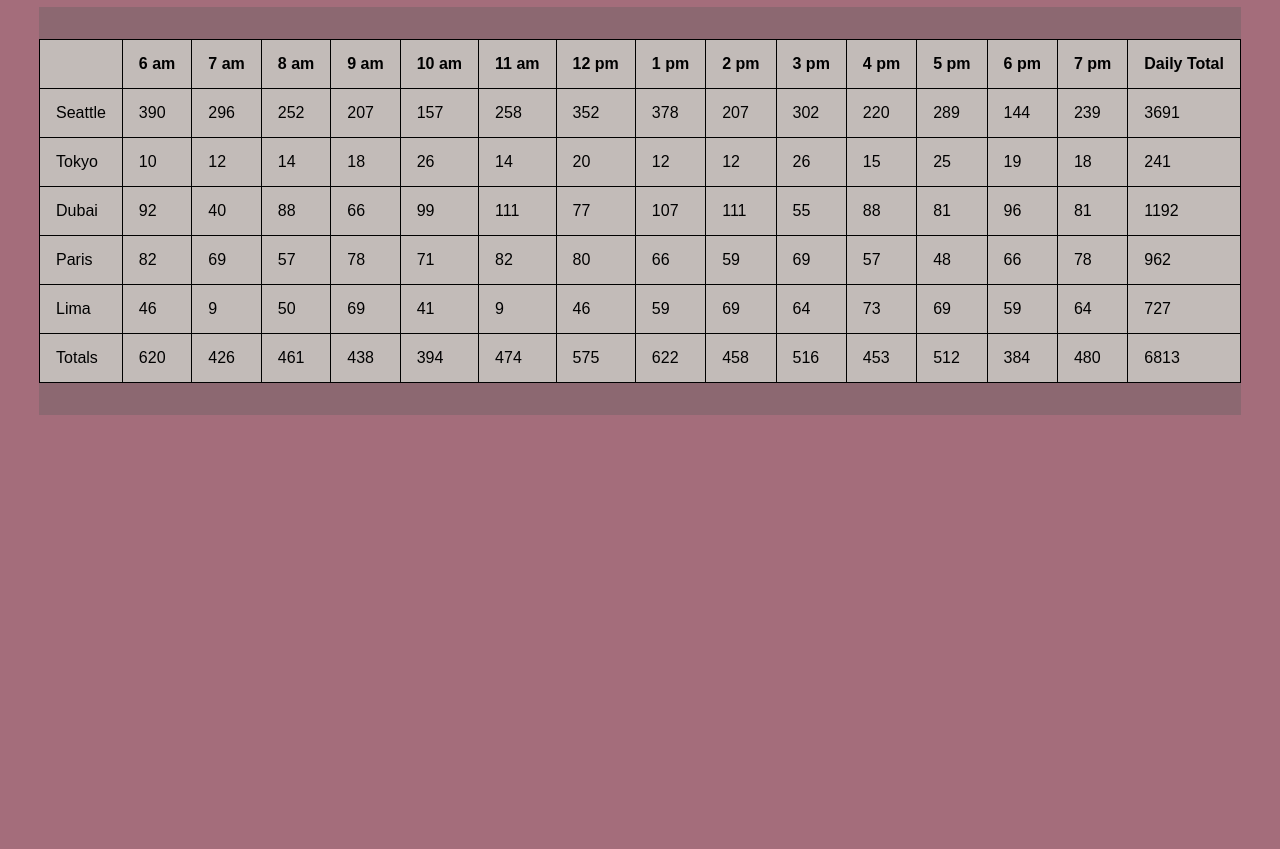
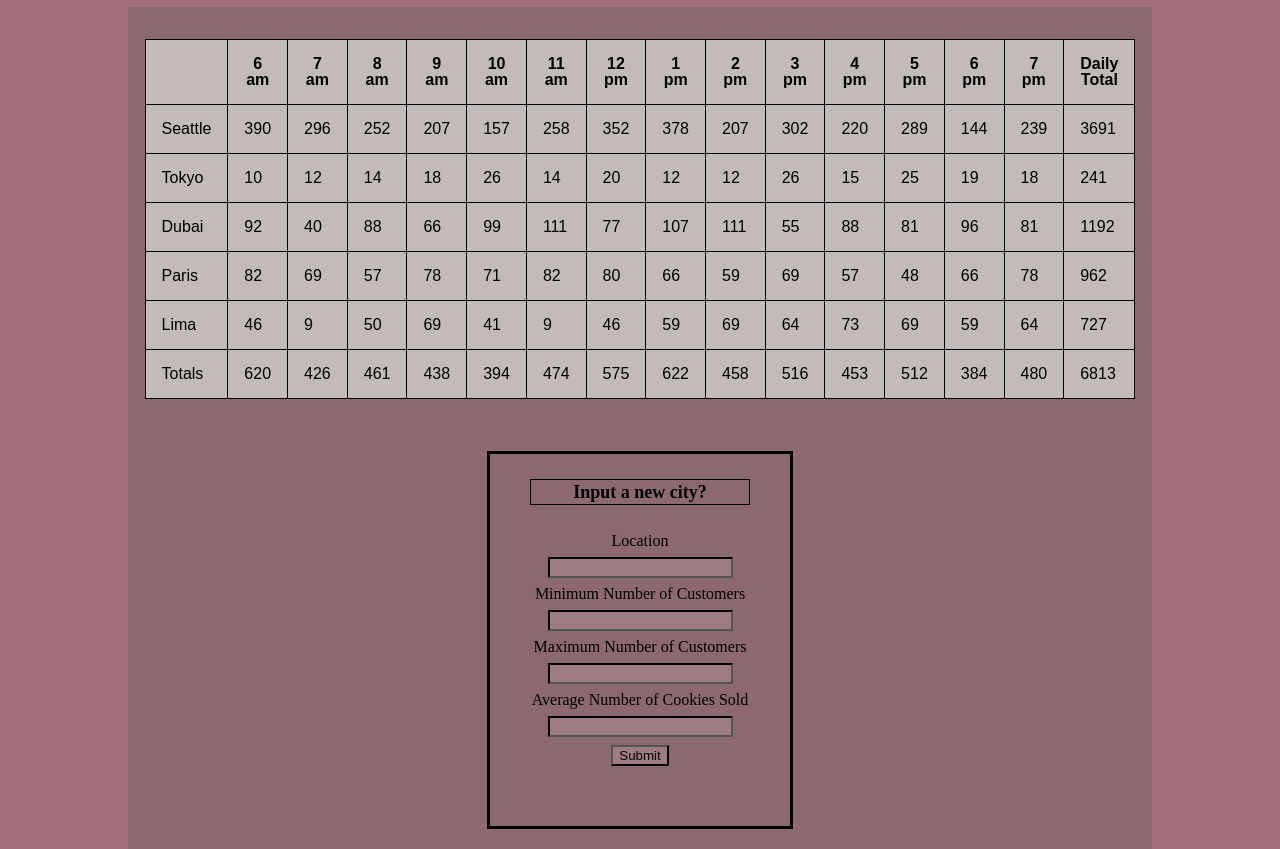
Before and after one commit to CodyDeLaTorre/cookie-stand, a plain HTML site: page sales.html in a window 1280 px wide. Shown: the part 119-968 px from the top of the page. Before the commit the page ends 800 px from the top, so only its background shows below. Drawn offline with Linux system fonts and the light colour scheme.

Commit message:
finished lab 9 by adding form

```diff
--- a/CSS/styles.css
+++ b/CSS/styles.css
@@ -87,9 +87,36 @@ footer img{
   height: 50px;
 }
 
-/* Sales Data Specific */
+/* Sales Data Page Specific */
+
+form {
+  border: 3px solid black;
+  height: 340px;
+  width: 300px;
+  margin: 20px 20px 20px 20px;
+  padding-bottom: 2em;
+  text-align: center;
+}
+
+
+label, input{
+  display: block;
+  margin: .5rem auto;
+}
+
+form h3 {
+  border: 1px solid black;
+  padding: .2rem;
+  margin: 25px 40px 20px;
+  font-weight: 700;
+  font-size: large;
+}
+
 #data {
-  width: fit-content;
+  display: flex;
+  flex-direction: row;
+  width: 80%;
+  justify-content: center;
 }
 
 table, td , th {
@@ -97,18 +124,27 @@ table, td , th {
 }
 
 table {
-  margin: 2rem;
-  margin-left: auto;
-  margin-right: auto;
+  width: 70%;
+  margin: 2rem 20px;
   font-family: Arial;
   background-color: #C2BBB8;
 
 }
 
-td, th {
-  padding: 1rem;
-}
-
 thead th{
   font-weight: bold;
 }
+
+
+input {
+  background-color: #9F7B84;
+  border-color: black;
+}
+
+
+@media screen and (min-width: 1270px){
+  td, th {
+    padding: 1rem;
+  }
+
+};
--- a/JS/app.js
+++ b/JS/app.js
@@ -75,11 +75,6 @@ City.prototype.createData = function () {
   tr.appendChild(td2);
 };
 
-//table foot
-
-let td = document.createElement('td');
-td.textContent = 'Totals';
-SalesFoot.appendChild(td);
 // location one
 
 let seattle = new City('Seattle', 23, 65, 6.3);
@@ -110,4 +105,32 @@ let lima = new City('Lima', 2, 16, 4.6);
 lima.allMath();
 lima.createData();
 
+
+let form = document.querySelector('form');
+let handleSubmit = function(e){
+  console.log('it worked')
+  e.preventDefault();
+
+  let name = e.target.location.value;
+  let min = parseInt(e.target.minCustomers.value);
+  let max = parseInt(e.target.maxCustomers.value);
+  let avg = parseInt(e.target.average.value);
+
+  let newCity = new City(name, min, max, avg);
+  console.log(newCity);
+
+  newCity.allMath();
+  newCity.createData();
+};
+
+form.addEventListener('submit', handleSubmit);
+
+
+//table foot
+
+let td = document.createElement('td');
+td.textContent = 'Totals';
+SalesFoot.appendChild(td);
+
+
 totalOfTotals();
--- a/sales.html
+++ b/sales.html
@@ -1,5 +1,6 @@
 <!DOCTYPE html>
 <html lang="en">
+
 <head>
   <meta charset="UTF-8">
   <meta http-equiv="X-UA-Compatible" content="IE=edge">
@@ -7,10 +8,9 @@
   <title>Sales Page</title>
   <link rel="stylesheet" href="CSS/reset.css">
   <link rel="stylesheet" href="CSS/styles.css">
-  <link rel="preconnect" href="https://fonts.googleapis.com">
-  <link rel="preconnect" href="https://fonts.gstatic.com" crossorigin>
   <link href="https://fonts.googleapis.com/css2?family=Inter&display=swap" rel="stylesheet">
 </head>
+
 <body>
   <header>
     <h1>Pat's Salmon Cookies</h1>
@@ -37,7 +37,26 @@
 
       </tfoot>
     </table>
+    <form>
+      <h3>Input a new city?</h3>
+      <fieldset>
+        <label for="location" placeholder="Seattle">Location
+          <input type ="text" id="location" name="location" required>
+        </label>
+        <label for="minCustomers">Minimum Number of Customers
+          <input id="minCustomers" name="minCustomers" type="number" required>
+        </label>
+        <label for="maxCustomers"> Maximum Number of Customers
+          <input id="maxCustomers" name="maxCustomers" type="number" required>
+        </label>
+        <label for="average">Average Number of Cookies Sold
+          <input id="average" name="average" type="number" required>
+        </label>
+        <input type="submit">
+      </fieldset>
+    </form>
   </main>
   <script name="script" src="JS/app.js"></script>
 </body>
+
 </html>
```
